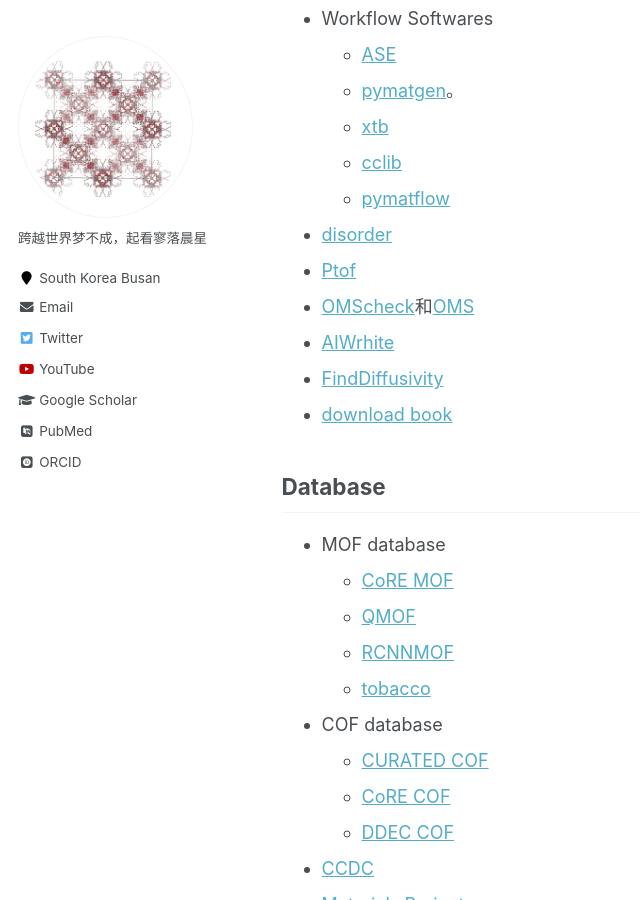
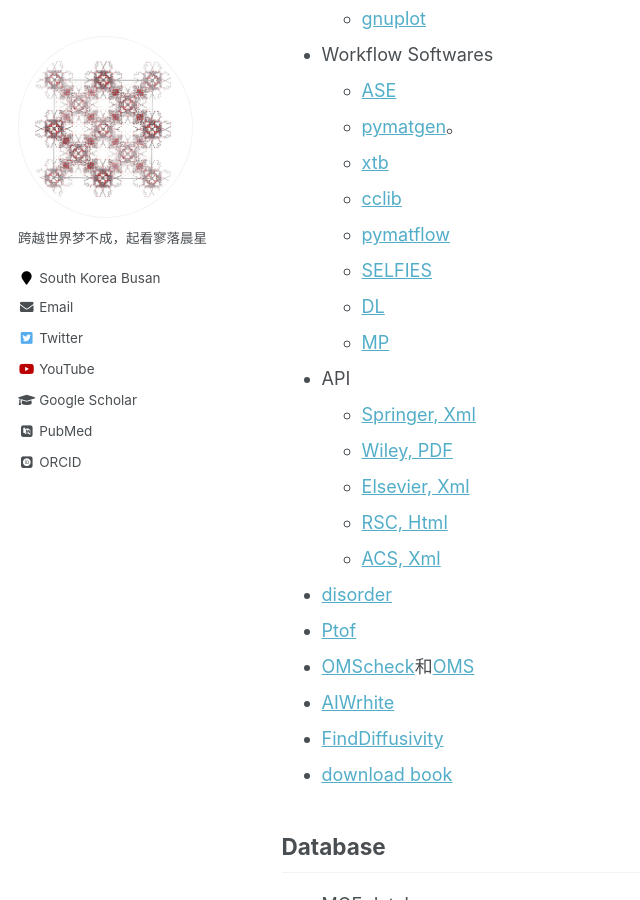
Before and after one commit to sxm13/ZGBshenxiaomoCV.github.io, a Jekyll site: the page built from _pages/markdown.md, in a window 1280 px wide and 900 px high, scrolled down 1849 px. Shown: the whole window, without its empty margins (0-640 px from the left). Built offline with Jekyll 4.4.1, drawn with Linux system fonts in a browser that asks for light colours; some web fonts are replaced.

Commit message:
Update markdown.md

```diff
--- a/_pages/markdown.md
+++ b/_pages/markdown.md
@@ -59,6 +60,15 @@
   * [xtb](https://xtb-docs.readthedocs.io/en/latest/contents.html)
   * [cclib](https://cclib.github.io/ "cclib")
   * [pymatflow](https://pymatflow.readthedocs.io/en/latest/index.html)
+  * [SELFIES](https://selfiesv2.readthedocs.io/en/latest/tutorial.html#The-Basics)
+  * [DL](https://matbench-discovery.materialsproject.org/models)
+  * [MP](https://contribs.materialsproject.org/)
+* API
+  * [Springer, Xml](https://dev.springernature.com/)
+  * [Wiley, PDF](https://onlinelibrary.wiley.com/library-info/resources/text-and-datamining)
+  * [Elsevier, Xml](https://dev.elsevier.com/)
+  * [RSC, Html](https://developer.rsc.org/create-an-api-key)
+  * [ACS, Xml](https://www.acs.org/events/all-events/rapid-delivery-of-api-enables-accelerated-ind-application-challenges-and-solutions.html)
 * [disorder](https://github.com/jichunlian/disorder)
 * [Ptof](https://github.com/sxm13/ZGBshenxiaomoCV.github.io/tree/main/files/fugacity)
 * [OMScheck](https://github.com/kjappelbaum/mofchecker)和[OMS](https://github.com/emmhald/open_metal_detector)
```
Also changed, not shown: other parts of _pages/markdown.md (+1 -0 lines).
